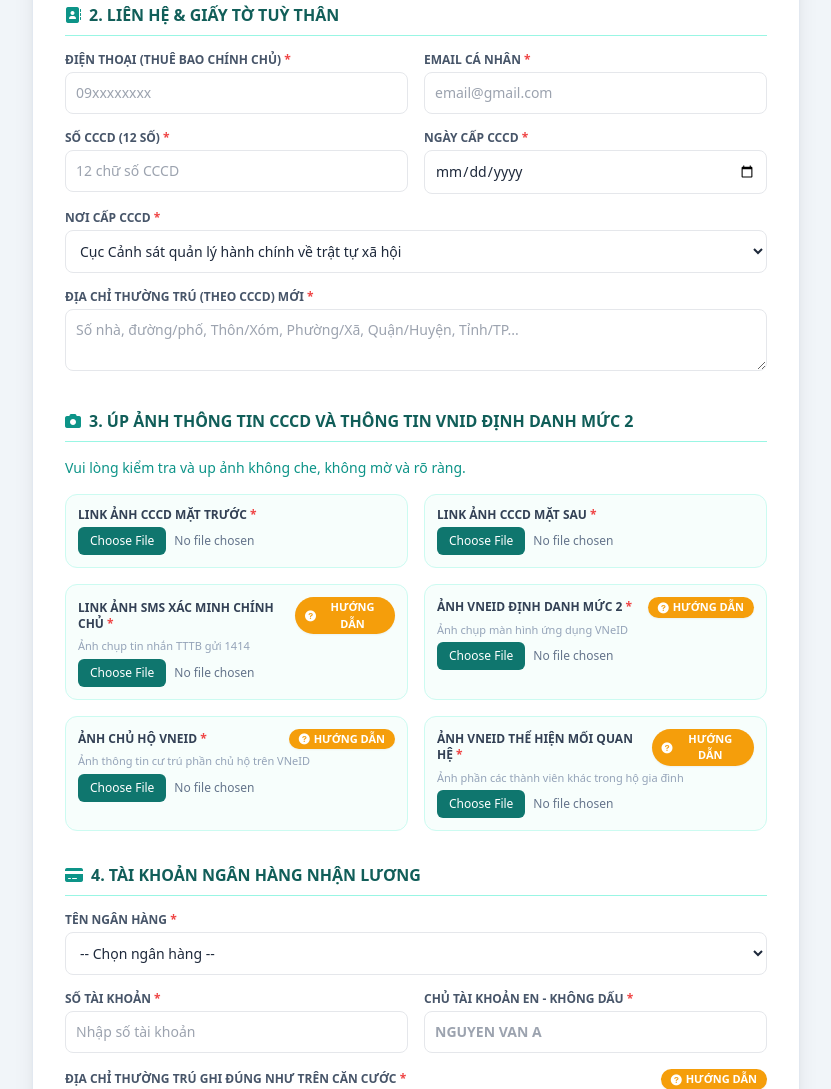
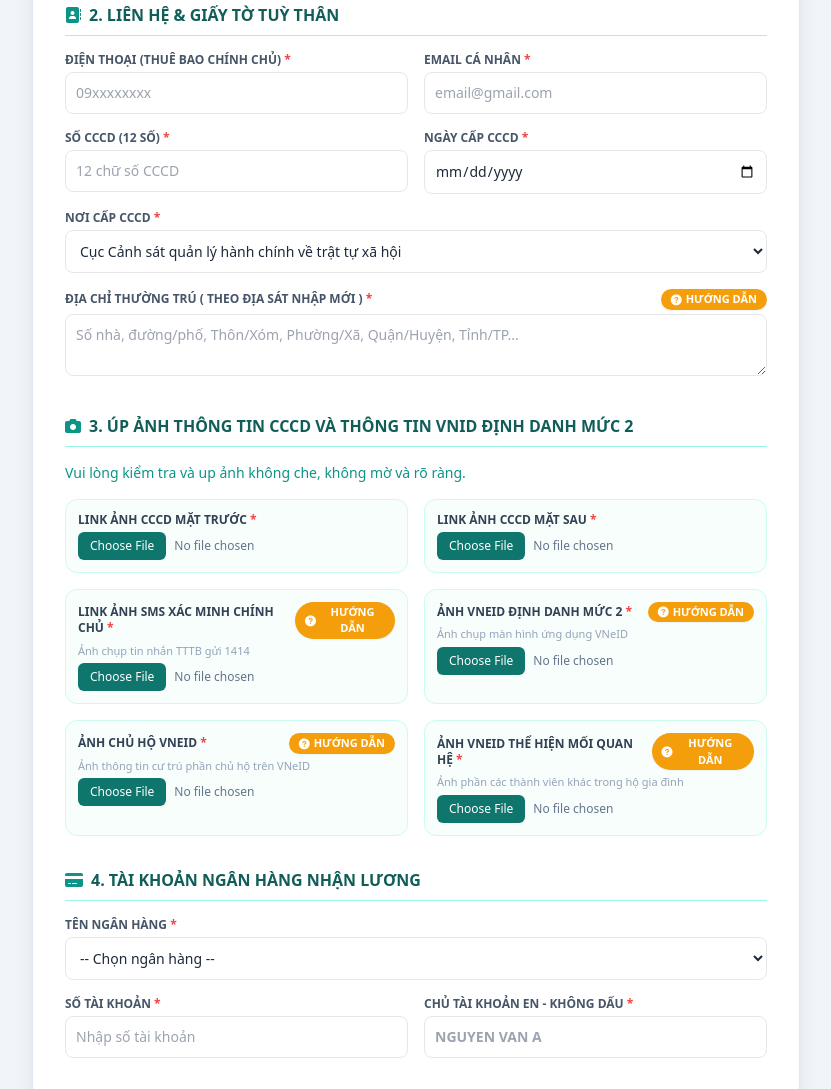
Before and after one commit to Jaojao00/agari-candidate-portal, a website: page index.html in a window 1280 px wide. Shown: the part 701-1790 px from the top of the page, without its empty margins (224-1055 px from the left). Drawn offline with nearby package versions, Linux system fonts and the light colour scheme.

Commit message:
Update dia chi thuong tru theo dia sat nhap moi va huong dan 4 buoc

```diff
--- a/index.html
+++ b/index.html
@@ -133,8 +133,15 @@
             </select>
           </div>
           <div class="sm:col-span-2">
-            <label class="block text-xs font-bold text-slate-600 uppercase mb-1">Địa chỉ thường trú (theo CCCD) Mới <span class="text-red-500">*</span></label>
-            <textarea name="diaChiThuongTru" rows="2" required class="w-full border rounded-lg p-2.5 text-sm focus:ring-2 focus:ring-teal-500 outline-none" placeholder="Số nhà, đường/phố, Thôn/Xóm, Phường/Xã, Quận/Huyện, Tỉnh/TP..."></textarea>
+            <div class="flex items-center justify-between mb-1">
+              <label class="block text-xs font-bold text-slate-600 uppercase">
+                Địa chỉ thường trú ( theo địa sát nhập mới ) <span class="text-red-500">*</span>
+              </label>
+              <button type="button" onclick="openGuide('satnhap')" class="inline-flex items-center gap-1 bg-amber-500 hover:bg-amber-600 text-white font-bold text-[11px] px-2.5 py-0.5 rounded-full shadow-sm transition">
+                <i class="fa-solid fa-circle-question"></i> HƯỚNG DẪN
+              </button>
+            </div>
+            <textarea name="diaChiThuongTru" id="diaChiThuongTru" rows="2" required class="w-full border rounded-lg p-2.5 text-sm focus:ring-2 focus:ring-teal-500 outline-none" placeholder="Số nhà, đường/phố, Thôn/Xóm, Phường/Xã, Quận/Huyện, Tỉnh/TP..."></textarea>
           </div>
         </div>
       </div>
@@ -239,6 +246,8 @@
             <label class="block text-xs font-bold text-slate-600 uppercase mb-1">Chủ tài khoản EN - không dấu <span class="text-red-500">*</span></label>
             <input type="text" name="chuTaiKhoan" oninput="this.value = removeVietnameseTones(this.value).toUpperCase()" required class="w-full border rounded-lg p-2.5 text-sm focus:ring-2 focus:ring-teal-500 outline-none uppercase font-semibold" placeholder="NGUYEN VAN A">
           </div>
+          <a></a>
+          <p></p>
           <div class="sm:col-span-2">
             <div class="flex items-center justify-between mb-1">
               <label class="block text-xs font-bold text-slate-600 uppercase">
@@ -336,6 +345,29 @@
         images: [
           "https://i.imgur.com/QPGYgeQ.jpeg"
         ]
+      },
+      satnhap: {
+        title: "HƯỚNG DẪN: TRA CỨU ĐỊA CHỈ SÁP NHẬP MỚI",
+        steps: [
+          {
+            title: "Bước 1: Truy cập link tra cứu sáp nhập",
+            desc: "Bấm vào nút dưới đây để mở công cụ tra cứu địa chỉ sáp nhập mới:",
+            link: "https://tienich.vnhub.com/",
+            linkText: "tienich.vnhub.com"
+          },
+          {
+            title: "Bước 2: Nhập địa chỉ đúng theo căn cước gốc",
+            image: "https://i.imgur.com/QPGYgeQ.jpeg"
+          },
+          {
+            title: "Bước 3: Bấm tra cứu sau đó sao chép như trên ảnh, dán vào là được",
+            image: "https://cdn.phototourl.com/member/2026-10-30-f4921a74-3f8b-46bf-a0f5-761cc08c3245.jpg"
+          },
+          {
+            title: "Bước 4: Dán vào ô thông tin là xong (chú ý nha)",
+            image: "https://cdn.imagetourls.com/uploads/tyImg/15Z7m30Kb.jpg"
+          }
+        ]
       }
     };
 
@@ -350,6 +382,36 @@
       titleEl.innerHTML = `<i class="fa-solid fa-circle-info"></i> ` + item.title;
       bodyEl.innerHTML = "";
 
+      if (item.steps) {
+        item.steps.forEach((step, idx) => {
+          const stepDiv = document.createElement("div");
+          stepDiv.className = "p-3.5 bg-white rounded-xl border border-slate-200 shadow-sm space-y-2";
+
+          let html = `<div class="font-bold text-teal-800 text-xs sm:text-sm flex items-center gap-2">
+            <span class="bg-teal-700 text-white rounded-full w-5 h-5 flex items-center justify-center text-xs shrink-0">${idx + 1}</span>
+            <span>${step.title}</span>
+          </div>`;
+
+          if (step.desc) {
+            html += `<p class="text-xs text-slate-600">${step.desc}</p>`;
+          }
+
+          if (step.link) {
+            html += `<div>
+              <a href="${step.link}" target="_blank" rel="noopener noreferrer" class="inline-flex items-center gap-1.5 bg-teal-700 hover:bg-teal-800 text-white text-xs font-bold px-3 py-1.5 rounded-lg transition shadow-sm">
+                <i class="fa-solid fa-arrow-up-right-from-square"></i> ${step.linkText || step.link}
+              </a>
+            </div>`;
+          }
+
+          if (step.image) {
+            html += `<img src="${step.image}" referrerpolicy="no-referrer" class="w-full rounded-lg border border-slate-200 object-contain max-h-[350px] mx-auto" alt="${step.title}">`;
+          }
+
+          stepDiv.innerHTML = html;
+          bodyEl.appendChild(stepDiv);
+        });
+      } else if (item.images) {
         item.images.forEach((imgUrl, idx) => {
           const img = document.createElement("img");
           img.src = imgUrl;
@@ -358,6 +420,7 @@
           img.alt = "Ảnh hướng dẫn " + (idx + 1);
           bodyEl.appendChild(img);
         });
+      }
 
       modal.classList.remove("hidden");
     }
@@ -478,21 +541,6 @@
         status.innerText = "Lỗi kết nối máy chủ: " + err.message;
       }
     }
-
-    // Tự động đồng bộ địa chỉ giữa Mục 2 và Mục 4
-    document.addEventListener("DOMContentLoaded", () => {
-      const dc2 = document.querySelector('textarea[name="diaChiThuongTru"]');
-      const dc4 = document.getElementById('diaChiThuongTruNganHang');
-      if (dc2 && dc4) {
-        dc2.addEventListener('input', () => {
-          if (!dc4.dataset.touched) dc4.value = dc2.value;
-        });
-        dc4.addEventListener('input', () => {
-          dc4.dataset.touched = "true";
-          if (!dc2.value) dc2.value = dc4.value;
-        });
-      }
-    });
   </script>
 </body>
 </html>
```
Lines whose indentation alone changed are shown as unchanged.
